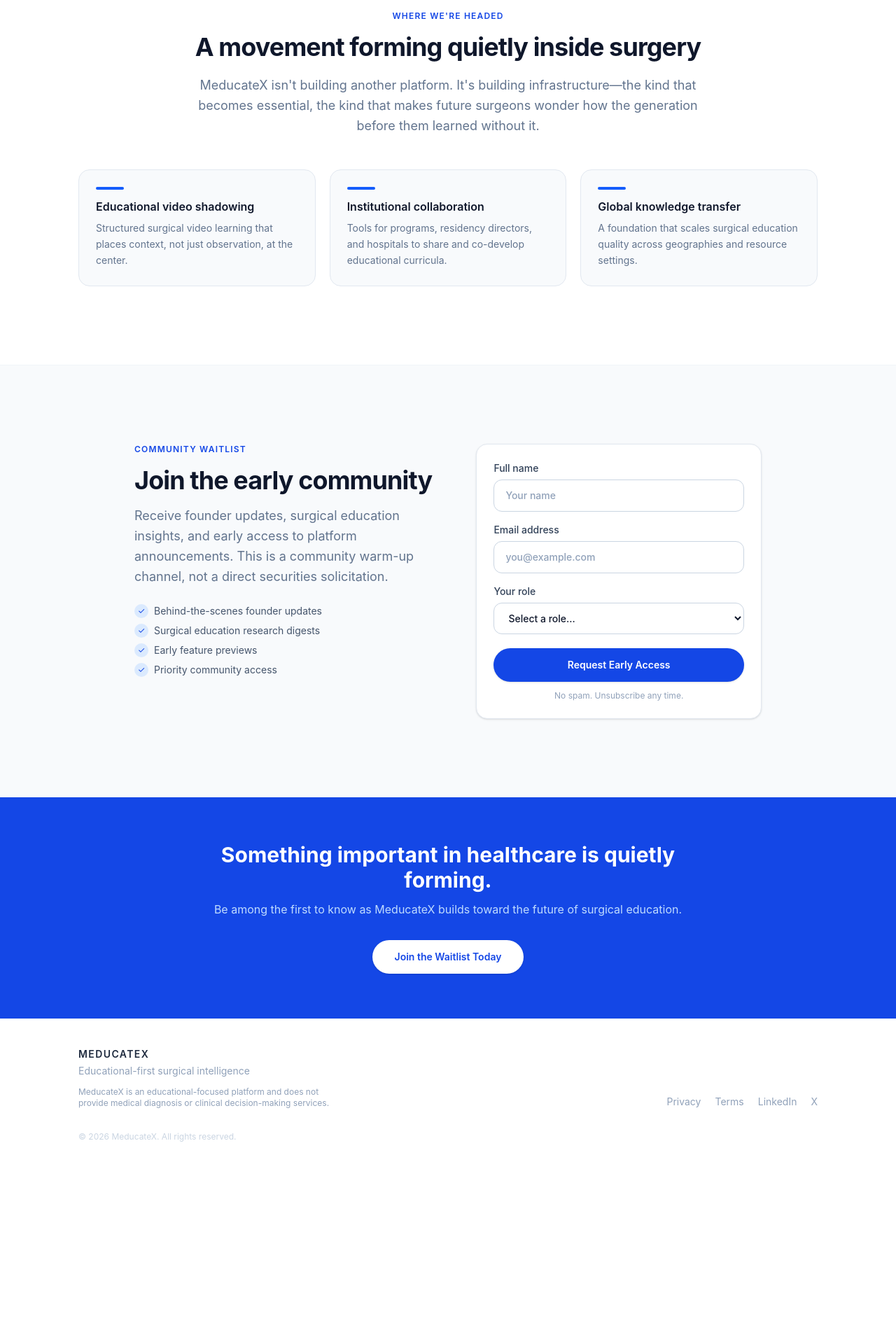
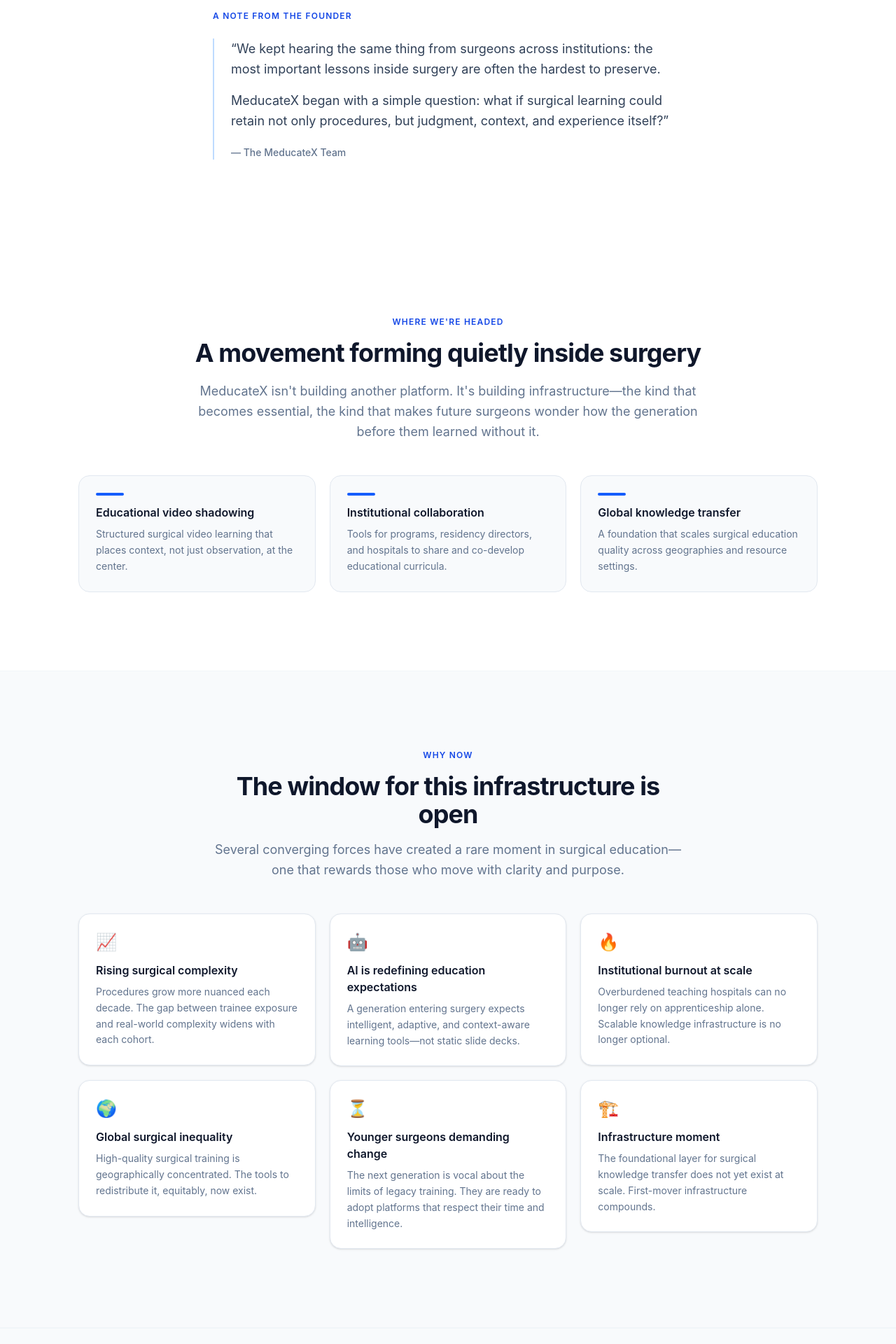
Before and after one commit to digiroiio-lgtm/community.meducatex.com, a Next.js app: page / in a window 1280 px wide. Shown: the part 3120-5040 px from the top of the page at 70% size. Before the commit the page ends 4792 px from the top, so only its background shows below. Built offline with nearby package versions, Linux system fonts and the light colour scheme.

Commit message:
feat: add Founder Note and Why Now sections to landing page
Agent-Logs-Url: https://github.com/digiroiio-lgtm/community.meducatex.com/sessions/333e6951-27ad-446d-a652-a5ace229ee73

Co-authored-by: digiroiio-lgtm <246828247+digiroiio-lgtm@users.noreply.github.com>

```diff
--- a/app/page.tsx
+++ b/app/page.tsx
@@ -296,6 +296,26 @@ export default function Home() {
         </PageSection>
       </section>
 
+      {/* Founder Note */}
+      <PageSection className="py-20 sm:py-28">
+        <Reveal>
+          <div className="mx-auto max-w-2xl">
+            <p className="text-xs font-semibold tracking-widest text-blue-700">A NOTE FROM THE FOUNDER</p>
+            <blockquote className="mt-6 border-l-2 border-blue-200 pl-6">
+              <p className="text-lg leading-relaxed text-slate-700">
+                &ldquo;We kept hearing the same thing from surgeons across institutions: the most
+                important lessons inside surgery are often the hardest to preserve.
+              </p>
+              <p className="mt-4 text-lg leading-relaxed text-slate-700">
+                MeducateX began with a simple question: what if surgical learning could retain not
+                only procedures, but judgment, context, and experience itself?&rdquo;
+              </p>
+              <footer className="mt-5 text-sm font-medium text-slate-500">— The MeducateX Team</footer>
+            </blockquote>
+          </div>
+        </Reveal>
+      </PageSection>
+
       <PageSection className="py-20 sm:py-28">
         <Reveal>
           <div className="mx-auto max-w-3xl text-center">
@@ -326,6 +346,66 @@ export default function Home() {
           ))}
         </div>
       </PageSection>
+
+      {/* Why Now */}
+      <section className="border-y border-slate-100 bg-slate-50 py-20 sm:py-28">
+        <PageSection>
+          <Reveal>
+            <div className="mx-auto max-w-2xl text-center">
+              <p className="text-xs font-semibold tracking-widest text-blue-700">WHY NOW</p>
+              <h2 className="mt-4 text-3xl font-bold tracking-tight text-slate-900 sm:text-4xl">
+                The window for this infrastructure is open
+              </h2>
+              <p className="mt-4 text-lg leading-relaxed text-slate-500">
+                Several converging forces have created a rare moment in surgical education—one that
+                rewards those who move with clarity and purpose.
+              </p>
+            </div>
+          </Reveal>
+          <div className="mt-12 grid gap-5 sm:grid-cols-2 lg:grid-cols-3">
+            {[
+              {
+                icon: "📈",
+                heading: "Rising surgical complexity",
+                body: "Procedures grow more nuanced each decade. The gap between trainee exposure and real-world complexity widens with each cohort.",
+              },
+              {
+                icon: "🤖",
+                heading: "AI is redefining education expectations",
+                body: "A generation entering surgery expects intelligent, adaptive, and context-aware learning tools—not static slide decks.",
+              },
+              {
+                icon: "🔥",
+                heading: "Institutional burnout at scale",
+                body: "Overburdened teaching hospitals can no longer rely on apprenticeship alone. Scalable knowledge infrastructure is no longer optional.",
+              },
+              {
+                icon: "🌍",
+                heading: "Global surgical inequality",
+                body: "High-quality surgical training is geographically concentrated. The tools to redistribute it, equitably, now exist.",
+              },
+              {
+                icon: "⏳",
+                heading: "Younger surgeons demanding change",
+                body: "The next generation is vocal about the limits of legacy training. They are ready to adopt platforms that respect their time and intelligence.",
+              },
+              {
+                icon: "🏗️",
+                heading: "Infrastructure moment",
+                body: "The foundational layer for surgical knowledge transfer does not yet exist at scale. First-mover infrastructure compounds.",
+              },
+            ].map(({ icon, heading, body }, i) => (
+              <Reveal key={heading} delay={i * 0.08}>
+                <div className="rounded-2xl border border-slate-200 bg-white p-6 shadow-sm">
+                  <span className="text-2xl" role="img" aria-hidden="true">{icon}</span>
+                  <h3 className="mt-3 text-base font-semibold text-slate-900">{heading}</h3>
+                  <p className="mt-2 text-sm leading-relaxed text-slate-500">{body}</p>
+                </div>
+              </Reveal>
+            ))}
+          </div>
+        </PageSection>
+      </section>
 
       <section id="waitlist" className="border-t border-slate-100 bg-slate-50 py-20 sm:py-28">
         <PageSection>
```
